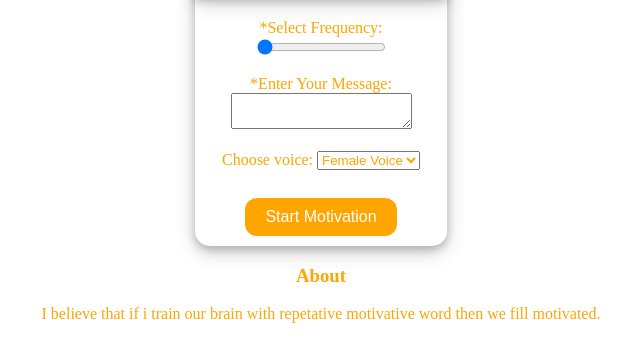
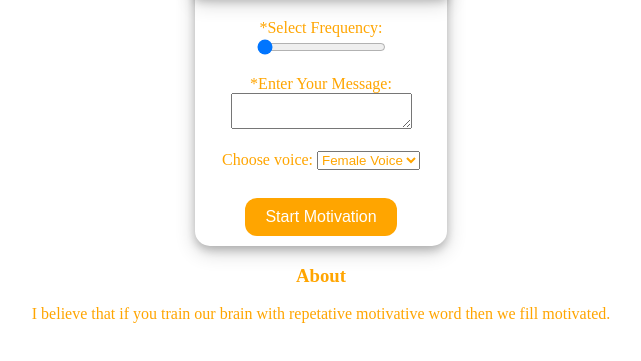
Before and after one commit to rajib3728/motivation, a plain HTML site: page page1.html in a window 1280 px wide. Shown: the part 309-670 px from the top of the page, without its empty margins (319-960 px from the left). Drawn offline with Linux system fonts and the light colour scheme.

Commit message:
Fix HTML structure and typos in page1.html
Corrected typos and formatting in HTML structure.

```diff
--- a/page1.html
+++ b/page1.html
@@ -37,8 +37,9 @@
      </div>
 
      <h3 class="txt2"> About</h3>
-     <p class="txt2"> I believe that if i train our brain with repetative motivative word then we fill motivated.</p>
+     <p class="txt2"> I believe that if you train our brain with repetative motivative word then we fill motivated.</p>
     </center>
 </body>
 <script src="logic.js"></script>
+
 </html>
```
